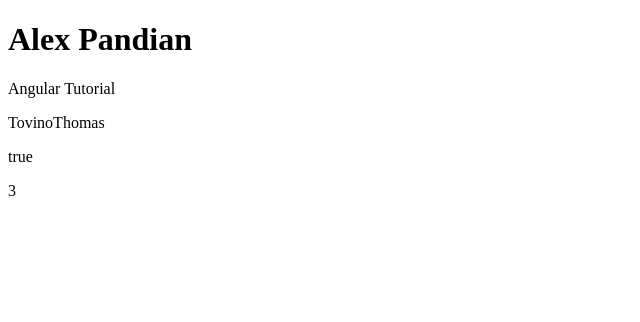
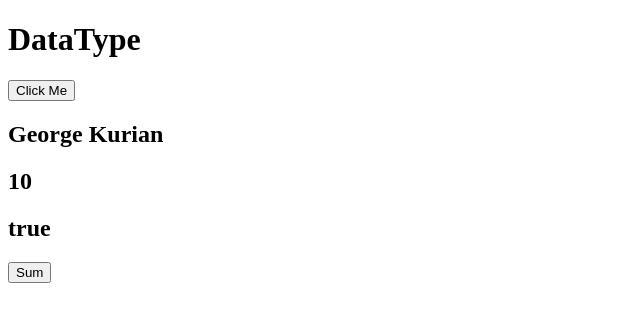
Before and after one commit to Rishab-RajHR/Angular-21, an Angular app: page / in a window 1280 px wide. Shown: the top 322 px of the page, without its empty margins (0-640 px from the left). Built offline with nearby package versions, Linux system fonts and the light colour scheme.

Commit message:
TypeScript

```diff
--- a/src/app/app.html
+++ b/src/app/app.html
@@ -1,6 +1,13 @@
-<h1>Alex Pandian</h1>
+<!-- <h1>Alex Pandian</h1>
 
-<p>{{name}}</p>
-<p>{{username}}</p>
-<p>{{isAdmin}}</p>
-<p>{{count}}</p>
+<h1>{{value}}</h1> -->
+
+<h1>DataType</h1>
+
+<button (click)="handleClick()">Click Me</button>
+
+<h2>{{name}}</h2>
+<h2>{{age}}</h2>
+<h2>{{isValid}}</h2>
+
+<button (click)="sum(10, 20)">Sum</button>
--- a/src/app/app.ts
+++ b/src/app/app.ts
@@ -2,15 +2,28 @@
 import { RouterOutlet } from '@angular/router';
 
 @Component({
-  imports: [RouterOutlet],
+  imports: [],
   selector: 'app-root',
   styleUrl: './app.css',
   templateUrl: './app.html',
 })
 export class App {
-  protected readonly title = signal('angular-tut');
-  name = "Angular Tutorial";
-  username = "TovinoThomas";
-   isAdmin = true;
-   count = 3;
+    value = 10;
+
+    // value = "Alex"
+
+    name: string | number = 'George Kurian';
+    age: number = 10;
+    isValid: boolean = true;
+
+    handleClick() {
+        let value;
+        value = 'Allu Arjun'
+        value = 10;
+        console.log(value);
+    }
+
+    sum(a: number, b: number){
+        console.log(a + b);
+    }
 }
```
